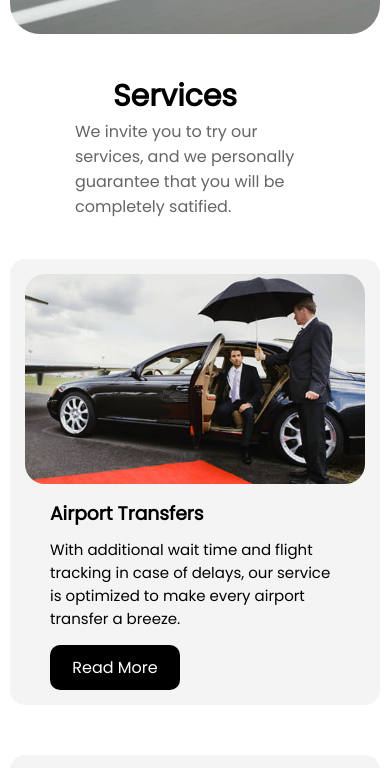
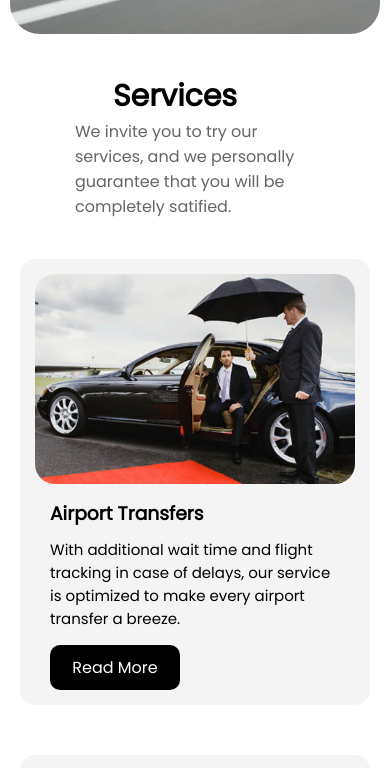
Before and after one commit to Zeketo1/Rental-Cars-Project, a plain HTML site: page index.html in a window 390 px wide. Shown: the part 776-1544 px from the top of the page. Drawn offline with nearby package versions, Linux system fonts and the light colour scheme.

Commit message:
fourth commit

```diff
--- a/style.css
+++ b/style.css
@@ -1095,7 +1095,8 @@ li::before {
     .services-options {
         display: flex;
         flex-direction: column;
-        width: 100%;
+        /* width: 100%; */
+        width: 350px;
         align-items: center;
         height: fit-content;
         padding: 15px;
```
